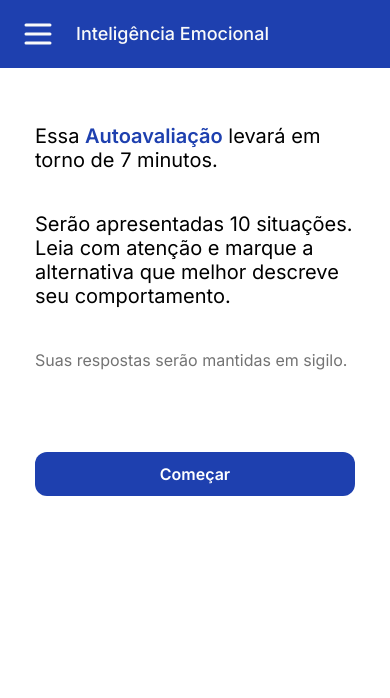
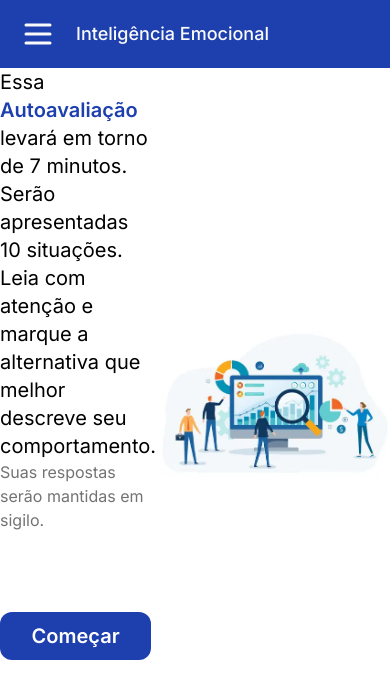
Before and after one commit to facsenacdf-2024/soft-skills-app, a Next.js app: page /quiz/inteligencia-emocional in a window 390 px wide. Shown: the top 698 px of the page. Built offline with nearby package versions, Linux system fonts and the light colour scheme.

Commit message:
feat: add responsive desktop

```diff
--- a/src/app/globals.css
+++ b/src/app/globals.css
@@ -1,3 +1,13 @@
 @tailwind base;
 @tailwind components;
 @tailwind utilities;
+
+body {
+  height: 95vh;
+}
+
+.banner .img {
+  background-image: url("./image/hero-soft-skill.webp");
+  width: 100%;
+  height: 100%;
+}
--- a/src/app/quiz/[slug]/iniciar/page.tsx
+++ b/src/app/quiz/[slug]/iniciar/page.tsx
@@ -1,4 +1,4 @@
-'use client'
+"use client";
 import { useState } from "react";
 import { useRouter } from "next/navigation";
 import Button from "@/components/button";
@@ -16,120 +16,139 @@ Isso é porque o array começa em 0 e por isso é
 preciso usar o total de questões - 1
 */
 
-export default function Page({ params }: Readonly<{ params: { slug: string } }>) {
-  const quiz: Quiz = quizzes.find(quiz => quiz.slug === params.slug)! // Busca o quiz pelo slug
-  const quizLength = quiz.questions.length
+export default function Page({
+  params,
+}: Readonly<{ params: { slug: string } }>) {
+  const quiz: Quiz = quizzes.find((quiz) => quiz.slug === params.slug)!; // Busca o quiz pelo slug
+  const quizLength = quiz.questions.length;
 
-  const router = useRouter()
+  const router = useRouter();
 
   // Numero da questão, deve começar em 0
-  const [count, setCount] = useState<number>(0)
+  const [count, setCount] = useState<number>(0);
 
   // Pontos iniciais equivalente ao total de perguntas
-  const [points, setPoints] = useState<number>(quizLength)
+  const [points, setPoints] = useState<number>(quizLength);
 
   if (!quiz) {
-    return router.push('/')
+    return router.push("/");
   }
 
   if (count > quizLength - 1) {
-    return router.push('/quiz/' + quiz.slug + '/resultados')
+    return router.push("/quiz/" + quiz.slug + "/resultados");
   }
 
-  function nextQuestion() { if (count < quizLength - 1) setCount(count + 1) }
+  function nextQuestion() {
+    if (count < quizLength - 1) setCount(count + 1);
+  }
 
   function subtractPoints() {
-    quiz.questions[count].selected = 1 // Marca a questão selecionada como "Sim"
-    setPoints(points - 1)
+    quiz.questions[count].selected = 1; // Marca a questão selecionada como "Sim"
+    setPoints(points - 1);
   }
 
   function navigateQuestion(value: number) {
-    if (count > 0 && value < 0) setCount(count - 1) // Retorna para a questão anterior
-    if (count < quizLength - 1 && value > 0) setCount(count + 1) // Avança para a próxima questão
+    if (count > 0 && value < 0) setCount(count - 1); // Retorna para a questão anterior
+    if (count < quizLength - 1 && value > 0) setCount(count + 1); // Avança para a próxima questão
   }
 
   function adjustPoints() {
-    if (quiz.questions[count].selected == 1) { // Se a questão foi selecionada "Sim"
-      setPoints(points + 1)
+    if (quiz.questions[count].selected == 1) {
+      // Se a questão foi selecionada "Sim"
+      setPoints(points + 1);
     }
 
-    quiz.questions[count].selected = 2
+    quiz.questions[count].selected = 2;
   }
 
   function storePoints() {
-    const lastPoints = points || 0
-    let storedResults = JSON.parse(localStorage.getItem("lastPoints") ?? "[]")
-    const quizResultIndex = storedResults.findIndex((result: LastPoints) => result.qID === quiz?.id)
+    const lastPoints = points || 0;
+    let storedResults = JSON.parse(localStorage.getItem("lastPoints") ?? "[]");
+    const quizResultIndex = storedResults.findIndex(
+      (result: LastPoints) => result.qID === quiz?.id
+    );
 
     // Se o quiz ja tiver sido respondido, substitui os pontos
     if (quizResultIndex >= 0) {
-      storedResults[quizResultIndex].lastPoints = lastPoints
+      storedResults[quizResultIndex].lastPoints = lastPoints;
     } else {
-      storedResults.push({ qID: quiz?.id, lastPoints: lastPoints })
+      storedResults.push({ qID: quiz?.id, lastPoints: lastPoints });
     }
 
-    localStorage.setItem("lastPoints", JSON.stringify(storedResults))
+    localStorage.setItem("lastPoints", JSON.stringify(storedResults));
   }
 
   // Ao terminar o quiz, salva os pontos e redireciona para o resultado
   function persistPoints() {
-    storePoints()
-    router.push(`/quiz/${quiz.slug}/resultados`)
+    storePoints();
+    router.push(`/quiz/${quiz.slug}/resultados`);
   }
 
   return (
     <>
       <Header page={quiz.title} />
 
-      <div className="max-w-xs mx-auto my-14 text-center">
-        <p className="h-20">
-          {quiz.questions[count].id + '. ' + quiz.questions[count].question}
+      <section className="w-full">
+        <div className="mx-3 md:mx-auto md:w-[520px] text-center text-xl lg:text-2xl">
+          <p className="h-20 mt-10">
+            {quiz.questions[count].id + ". " + quiz.questions[count].question}
           </p>
-
           <div className="flex justify-evenly items-center my-20">
             <Button
-            className={quiz.questions[count].selected === 1 ? '!bg-blue-800 !text-white' : ' '}
+              className={
+                quiz.questions[count].selected === 1
+                  ? "!bg-blue-800 !text-white"
+                  : " "
+              }
               title="Sim"
               func={() => {
-              nextQuestion()
-              subtractPoints() // Diminui os pontos a cada "Sim"
+                nextQuestion();
+                subtractPoints(); // Diminui os pontos a cada "Sim"
               }}
             />
             <Button
-            className={quiz.questions[count].selected === 2 ? '!bg-blue-800 !text-white' : ' '}
+              className={
+                quiz.questions[count].selected === 2
+                  ? "!bg-blue-800 !text-white"
+                  : " "
+              }
               title="Não"
               func={() => {
-              nextQuestion()
-              adjustPoints()
+                nextQuestion();
+                adjustPoints();
               }}
             />
           </div>
           <div className="w-full h-2 bg-blue-100 rounded-full">
-          <div className="bg-blue-800 h-2 rounded-full duration-300"
+            <div
+              className="bg-blue-800 h-2 rounded-full duration-300"
               // Calcula o percentual de completude das questões do valor total de questões
-            style={{ width: `${(100 * count + 100) / quizLength}%` }}>
-          </div>
-          <Button title={'Confirmar respostas'} func={persistPoints}
-            className={count === quizLength - 1 && quiz.questions[count].selected != 0 ? `w-full mt-10` : 'hidden'}
+              style={{ width: `${(100 * count + 100) / quizLength}%` }}
+            ></div>
+            <Button
+              title={"Confirmar respostas"}
+              func={persistPoints}
+              className={
+                count === quizLength - 1 && quiz.questions[count].selected != 0
+                  ? `w-9/12 mt-10`
+                  : "hidden"
+              }
             />
           </div>
-
           <div className="max-w-xs mx-auto mt-64 flex justify-between">
             <Button
               title={<ChevronLeft size={60} strokeWidth={4} />}
               func={() => navigateQuestion(-1)}
               className="rounded-2xl !min-w-20 w-20 flex justify-center"
             />
-
             <Button
               title={<ChevronRight size={60} strokeWidth={4} />}
               func={() => navigateQuestion(1)}
               className="rounded-2xl !min-w-20 w-20 flex justify-center"
             />
-
           </div>
         </div>
+      </section>
     </>
-  )
-
+  );
 }
--- a/src/app/quiz/[slug]/page.tsx
+++ b/src/app/quiz/[slug]/page.tsx
@@ -1,33 +1,50 @@
 import Anchor from "@/components/anchor";
 import Header from "@/components/header";
-import quizzes from "../../quizzes.json"
+import quizzes from "../../quizzes.json";
 import { redirect } from "next/navigation";
 
-export default function Page({ params }: Readonly<{ params: { slug: string } }>) {
-  const quiz = quizzes.find((c: any) => c.slug === params.slug) // Busca o quiz pelo slug
+export default function Page({
+  params,
+}: Readonly<{ params: { slug: string } }>) {
+  const quiz = quizzes.find((c: any) => c.slug === params.slug); // Busca o quiz pelo slug
 
   if (!quiz) {
-    return redirect('/')
+    return redirect("/");
   }
 
   return (
     <>
       <Header page={quiz.title} />
 
-      <div className="max-w-xs mx-auto my-14 space-y-10 text-xl leading-6">
+      <section className="w-full">
+        <div className="grid grid-flow-row-dense grid-cols-5 md:mx-8 gap-2 lg:gap-16 xl:gap-20">
+          <div className="col-span-2 md:max-w-xs text-xl md:text-sm lg:text-xl">
+            <div className="md:h-[280px] md:py-16">
               <p>
-          Essa <span className="font-semibold text-blue-800">Autoavaliação</span>{' '}
+                Essa{" "}
+                <span className="font-semibold text-blue-800">
+                  Autoavaliação
+                </span>{" "}
                 levará em torno de {quiz.duration} minutos.
               </p>
-
               <p>{quiz.description}</p>
-
               <p className="text-base text-neutral-500">
                 Suas respostas serão mantidas em sigilo.
               </p>
             </div>
-
-      <Anchor title="Começar" link="/quiz/inteligencia-emocional/iniciar" className="max-w-xs w-full text-center mx-auto block my-20" />
+            <div>
+              <Anchor
+                title="Começar"
+                link="/quiz/inteligencia-emocional/iniciar"
+                className="max-w-xs w-full text-center mx-auto block my-20"
+              />
+            </div>
+          </div>
+          <div className="banner col-span-3">
+            <div className="img bg-contain bg-center bg-no-repeat"></div>
+          </div>
+        </div>
+      </section>
     </>
-  )
+  );
 }
```
Also changed, not shown: src/app/image/hero-soft-skill.webp (added). Lines whose indentation alone changed are shown as unchanged.
